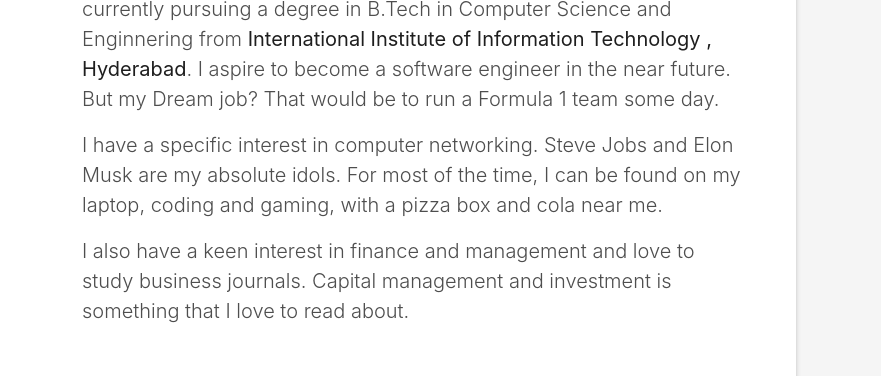
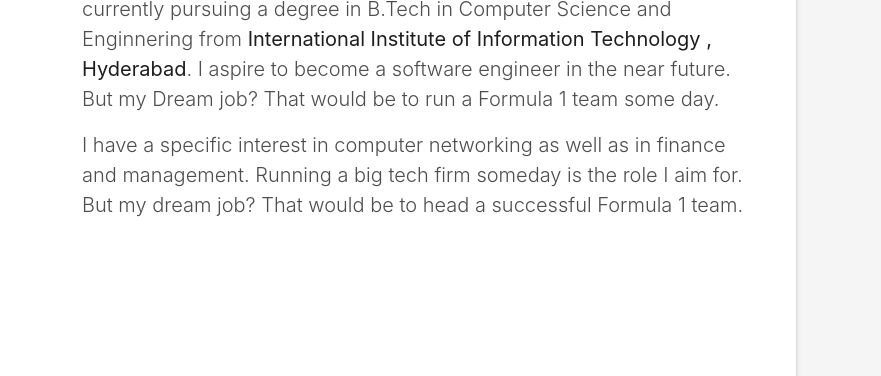
Before and after one commit to umangS77/umangS77.github.io, a plain HTML site: page index.html in a window 1280 px wide. Shown: the part 1080-1456 px from the top of the page, 399-1280 px from the left. Drawn offline with Linux system fonts and the light colour scheme; animation ran at ten frames a second; files whose address does not match are found by name.

Commit message:
Edited some info

```diff
--- a/index.html
+++ b/index.html
@@ -115,10 +115,7 @@
                     I come from a town called Gorakhpur, situated in Uttar Pradesh. I completed my 12th from Little FLower School. I am 20 years old and currently pursuing a degree in B.Tech in Computer Science and Enginnering from <a href="https://www.iiit.ac.in"><strong>International Institute of Information Technology , Hyderabad</strong></a>. I aspire to become a software engineer in the near future. But my Dream job? That would be to run a Formula 1 team some day.
                   </p>
                   <p class='lead'>
-                    I have a specific interest in computer networking. Steve Jobs and Elon Musk are my absolute idols. For most of the time, I can be found on my laptop, coding and gaming, with a pizza box and cola near me.
-                  </p>
-                  <p class='lead'>
-                    I also have a keen interest in finance and management and love to study business journals. Capital management and investment is something that I love to read about.
+                    I have a specific interest in computer networking as well as in finance and management. Running a big tech firm someday is the role I aim for. But my dream job? That would be to head a successful Formula 1 team.
                   </p>
                </div>
               </div>
```
